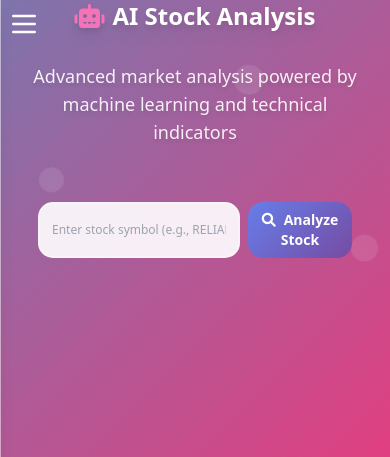
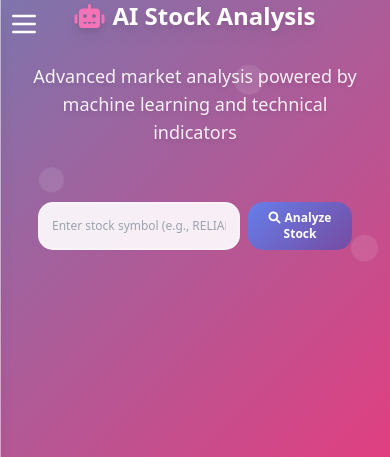
Before and after one commit to venkat4191/SimuTradexx, a Flask app: page /ai-predict in a window 390 px wide. Shown: the top 457 px of the page. Run offline with Flask 3, Linux system fonts and the light colour scheme; some libraries are stand-ins or nearby versions.

Commit message:
Update ai_predict.html

```diff
--- a/Stock-simulator-main/templates/ai_predict.html
+++ b/Stock-simulator-main/templates/ai_predict.html
@@ -90,13 +90,16 @@
         @media (max-width: 768px) {
             .input-field {
                 padding: 8px 12px;
-                font-size: 14px;
+                font-size: 12px !important;
                 border-radius: 15px;
             }
             .btn {
                 padding: 8px 16px;
-                font-size: 14px;
+                font-size: 12px !important;
                 border-radius: 15px;
+            }
+            .search-icon {
+                margin-right: 4px !important;
             }
         }
         .metric-card {
@@ -248,8 +251,8 @@
                     <input type="text" name="symbol" placeholder="Enter stock symbol (e.g., RELIANCE, TCS)"
                            class="input-field text-xs md:text-base py-2 px-3 md:py-3 md:px-4"
                            required>
-                    <button type="submit" class="btn text-sm md:text-base py-2 px-3 md:py-3 md:px-4">
-                        <i class="fas fa-search mr-2 md:mr-3"></i>Analyze Stock
+                    <button type="submit" class="btn text-xs md:text-base py-2 px-3 md:py-3 md:px-4">
+                        <i class="fas fa-search search-icon mr-1 md:mr-3"></i>Analyze Stock
                     </button>
                 </form>
             </div>
```
